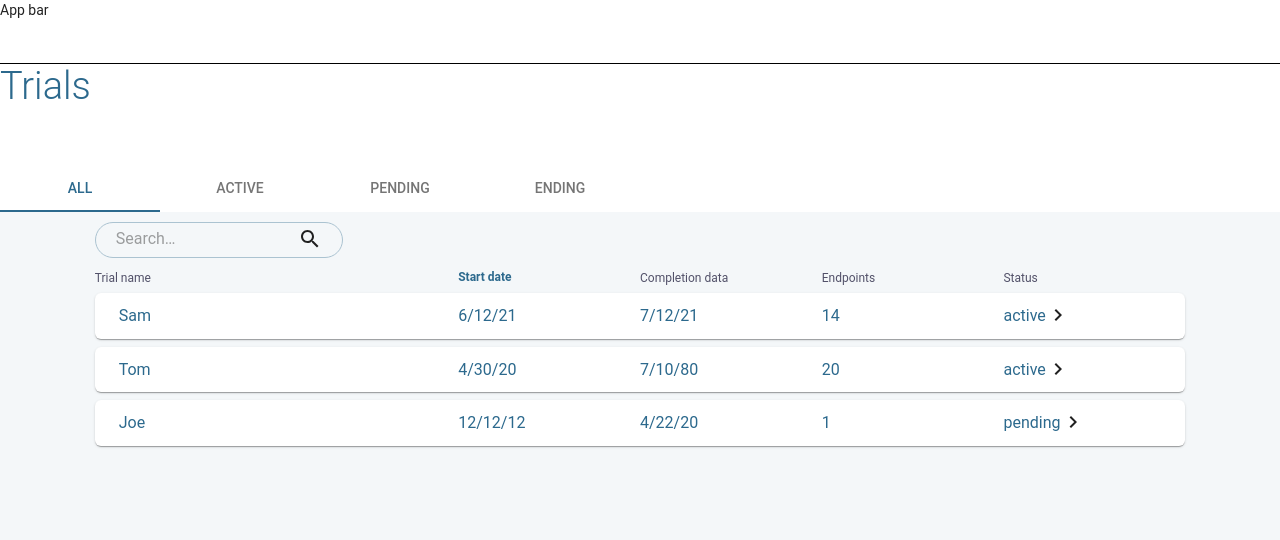
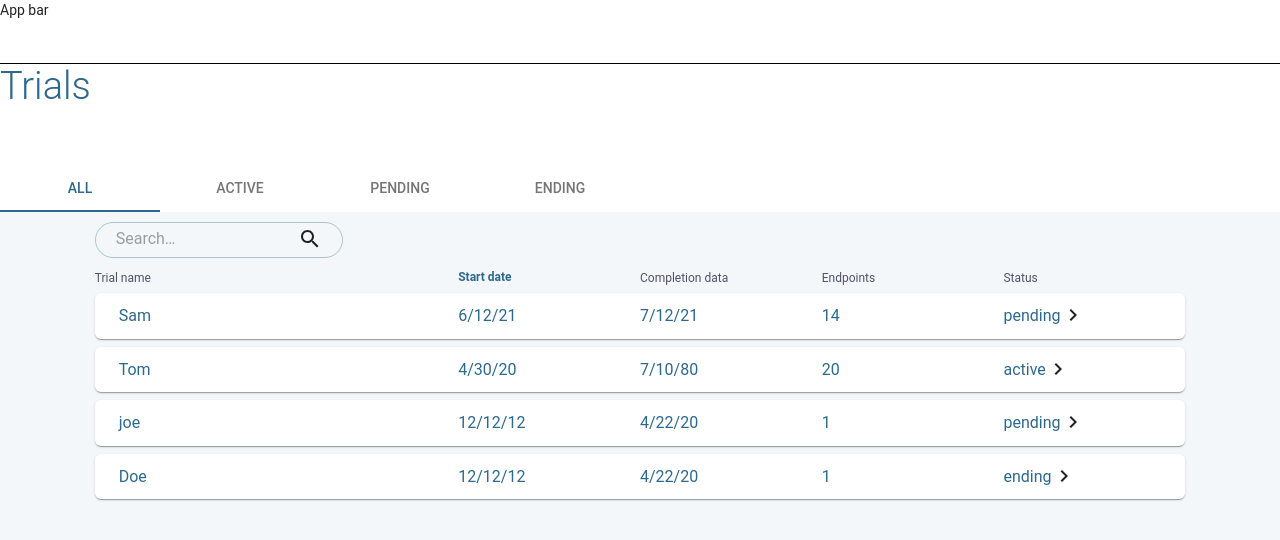
Before and after one commit to Dell-TICRH-Clinical-Trial-App-Dev-Team/Itrial-admin-panel, a React (Create React App) app: page /trials in a window 1280 px wide. Shown: the top 540 px of the page. Built offline with nearby package versions, Linux system fonts and the light colour scheme.

Commit message:
cards filtered according to status

```diff
--- a/src/pages/Trials/TabBody/Cards/InfoCards.tsx
+++ b/src/pages/Trials/TabBody/Cards/InfoCards.tsx
@@ -17,10 +17,16 @@ interface item {
 }
 
 interface DataProps {
-    data: item[];
+    data: item[],
+    statusShow: string
 }
 
-const InfoCards: React.FC<DataProps> = ({data}) => {
+const InfoCards: React.FC<DataProps> = ({data, statusShow}) => {
+    //filter status type
+    if(statusShow !== "all") {
+        data = data.filter((item: item) => item.status === statusShow)
+    }
+
     return(
         <div>
             {
@@ -35,7 +41,6 @@ const InfoCards: React.FC<DataProps> = ({data}) => {
                     />
                 ))
             }
-
         </div>
     )
 };
--- a/src/pages/Trials/TrialTabs.tsx
+++ b/src/pages/Trials/TrialTabs.tsx
@@ -8,7 +8,20 @@ import Button from "@material-ui/core/Button";
 import InfoCards from "./TabBody/Cards/InfoCards";
 
 //FIXME: Replace with real data
-import dummyData from "./dummyData.json"
+import data from "./dummyData.json"
+
+interface item {
+    name: string,
+    startDate: string,
+    completionDate: string,
+    endpoints: number,
+    status: string,
+    id: number
+}
+
+let dummyData : item[] = data;
+
+
 
 const useStyles = makeStyles((theme: Theme) => ({
     root: {
@@ -23,6 +36,10 @@ const useStyles = makeStyles((theme: Theme) => ({
         backgroundColor: "white"
     }
 }));
+
+const all : string = "all";
+const active : string = "active";
+const pending : string = "pending";
 
 
 
@@ -52,19 +69,19 @@ const Trials = () => {
                 </Tabs>
             </AppBar>
             <TabPanel value={value} index={0}>
-              <InfoCards data={dummyData}/>
+              <InfoCards data={dummyData} statusShow={"all"}/>
             </TabPanel>
             <TabPanel value={value} index={1}>
-                Active
+                <InfoCards data={dummyData} statusShow={"active"}/>
             </TabPanel>
             <TabPanel value={value} index={2}>
-                Pending
+                <InfoCards data={dummyData} statusShow={"pending"}/>
             </TabPanel>
             <TabPanel value={value} index={3}>
-               Ending
+                <InfoCards data={dummyData} statusShow={"ending"}/>
             </TabPanel>
         </div>
     );
-}
+};
 
 export default Trials;
--- a/src/pages/Trials/dummyData.json
+++ b/src/pages/Trials/dummyData.json
@@ -4,7 +4,7 @@
     "startDate": "6/12/21",
     "completionDate": "7/12/21",
     "endpoints": 14,
-    "status": "active",
+    "status": "pending",
     "id": 1
   },
   {
@@ -16,11 +16,19 @@
     "id": 2
   },
   {
-    "name": "Joe",
+    "name": "joe",
     "startDate": "12/12/12",
     "completionDate": "4/22/20",
     "endpoints": 1,
     "status": "pending",
     "id": 3
+  },
+  {
+    "name": "Doe",
+    "startDate": "12/12/12",
+    "completionDate": "4/22/20",
+    "endpoints": 1,
+    "status": "ending",
+    "id": 4
   }
 ]
```
